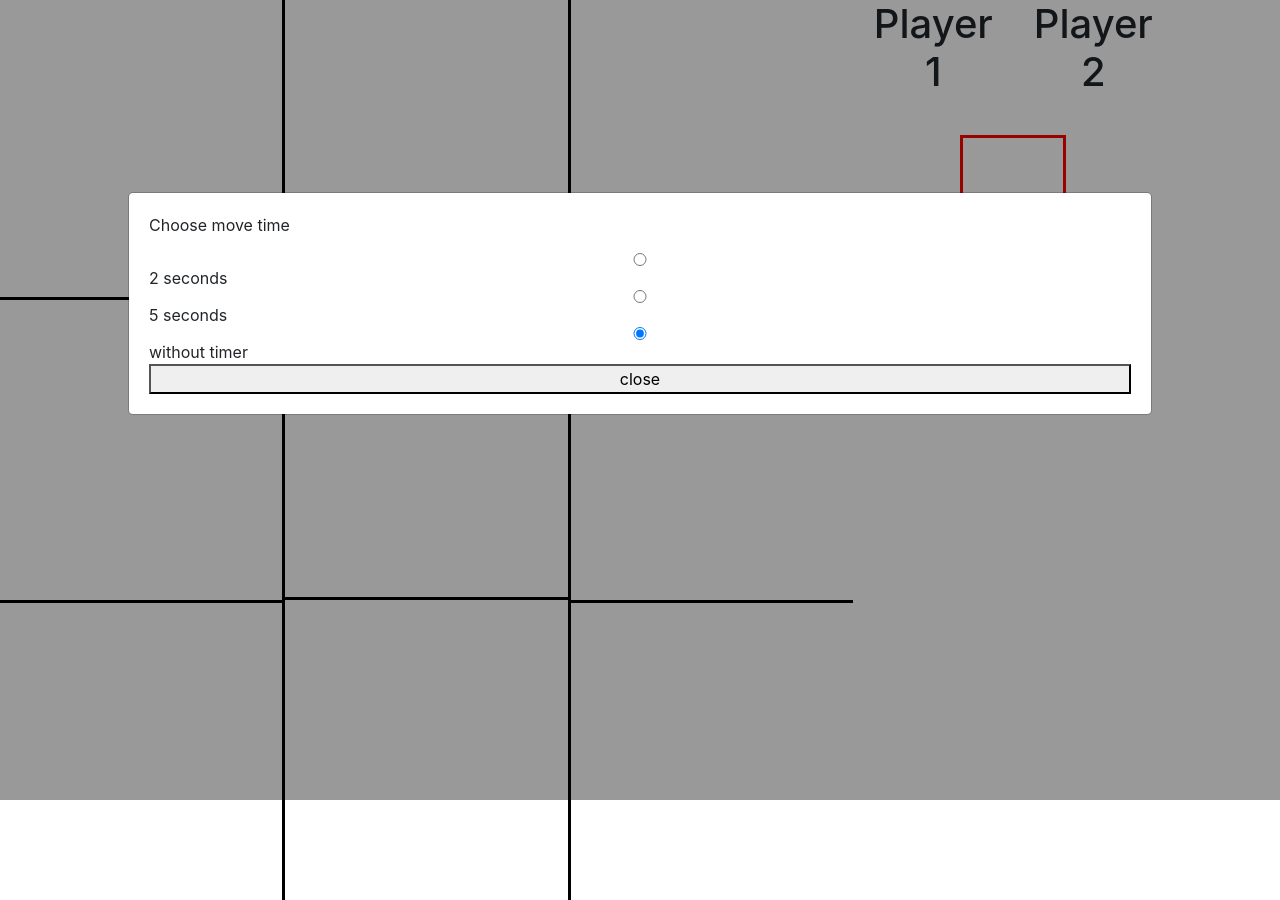
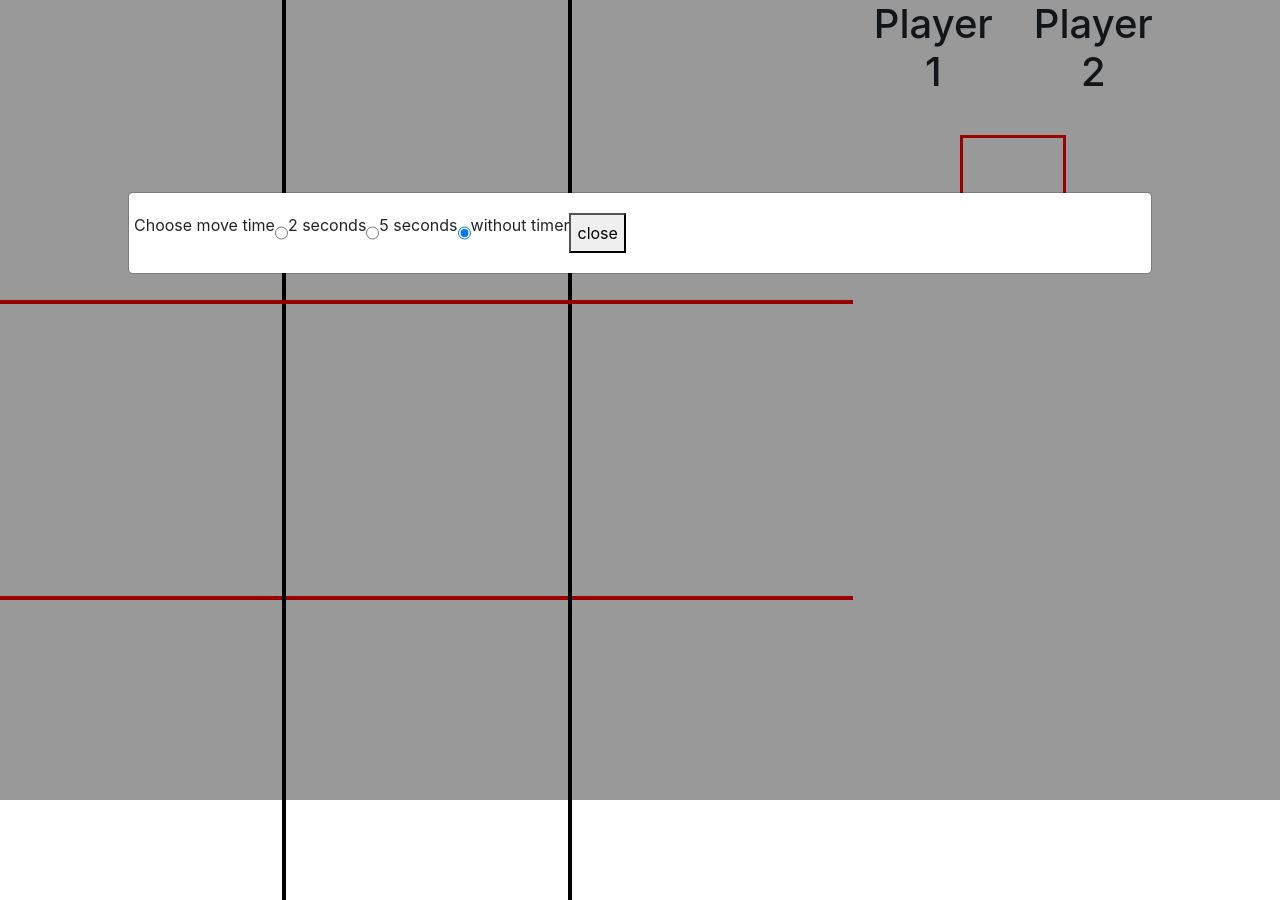
Before and after one commit to Cassul/Tic-Tac-Toe, a plain HTML site: page index.html in a window 1280 px wide. Drawn offline with Linux system fonts and the light colour scheme.

Commit message:
borders fixed

```diff
--- a/css/style.css
+++ b/css/style.css
@@ -16,30 +16,7 @@ img {
 	text-align: center;
 }
 
-.upper-left {
-	border-right: 3px solid black;
-	border-bottom: 3px solid black;
 
-}
-
-.middle {
-	border: 3px solid black;
-}
-
-.bottom-right {
-	border-left: 3px solid black;
-	border-top: 3px solid black;
-}
-
-.bottom-left {
-	border-right: 3px solid black;
-	border-top: 3px solid black;
-}
-
-.upper-right {
-	border-bottom: 3px solid black;
-	border-left: 3px solid black;
-}
 
 .modal {
     display: none; /* Hidden by default */
@@ -73,3 +50,30 @@ img {
     padding: 50px;
 	border: 3px solid red;
 }
+
+.second-row {
+	border-top: 4px solid red;
+	border-bottom: 4px solid red;
+}
+
+.upper-left {
+	border-right: 4px solid black;
+}
+
+
+.middle {
+	border-right: 4px solid black;
+	border-left: 4px solid black;
+}
+
+.bottom-right {
+	border-left: 4px solid black;
+}
+
+.bottom-left {
+	border-right: 4px solid black;
+}
+
+.upper-right {
+	border-left: 4px solid black;
+}
--- a/index.html
+++ b/index.html
@@ -9,11 +9,13 @@
 <body>
 	<div id="myModal" class="modal">
 		<div class="modal-content">
-			<p>Choose move time</p>
-			<input type="radio" id="2" name="time"> 2 seconds
-			<input type="radio" id="5" name="time"> 5 seconds
-			<input type="radio" id="0" name="time" checked="checked"> without timer
-			<button id="close">close</button>
+			<div class="row">
+				<p>Choose move time</p>
+				<input type="radio" id="2" name="time"> 2 seconds
+				<input type="radio" id="5" name="time"> 5 seconds
+				<input type="radio" id="0" name="time" checked="checked"> without timer
+				<button id="close">close</button>
+			</div>
 		</div>
   	</div>
 
```
